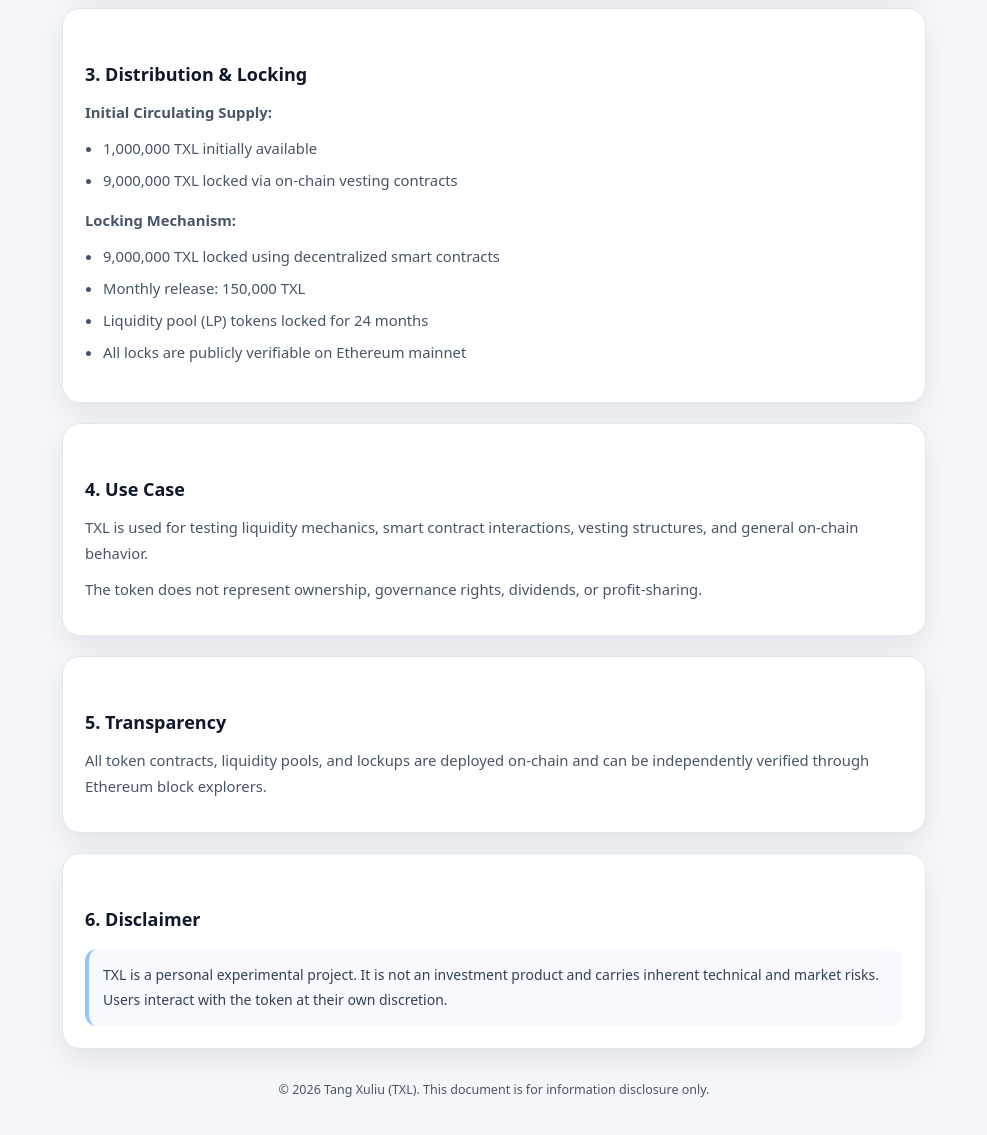
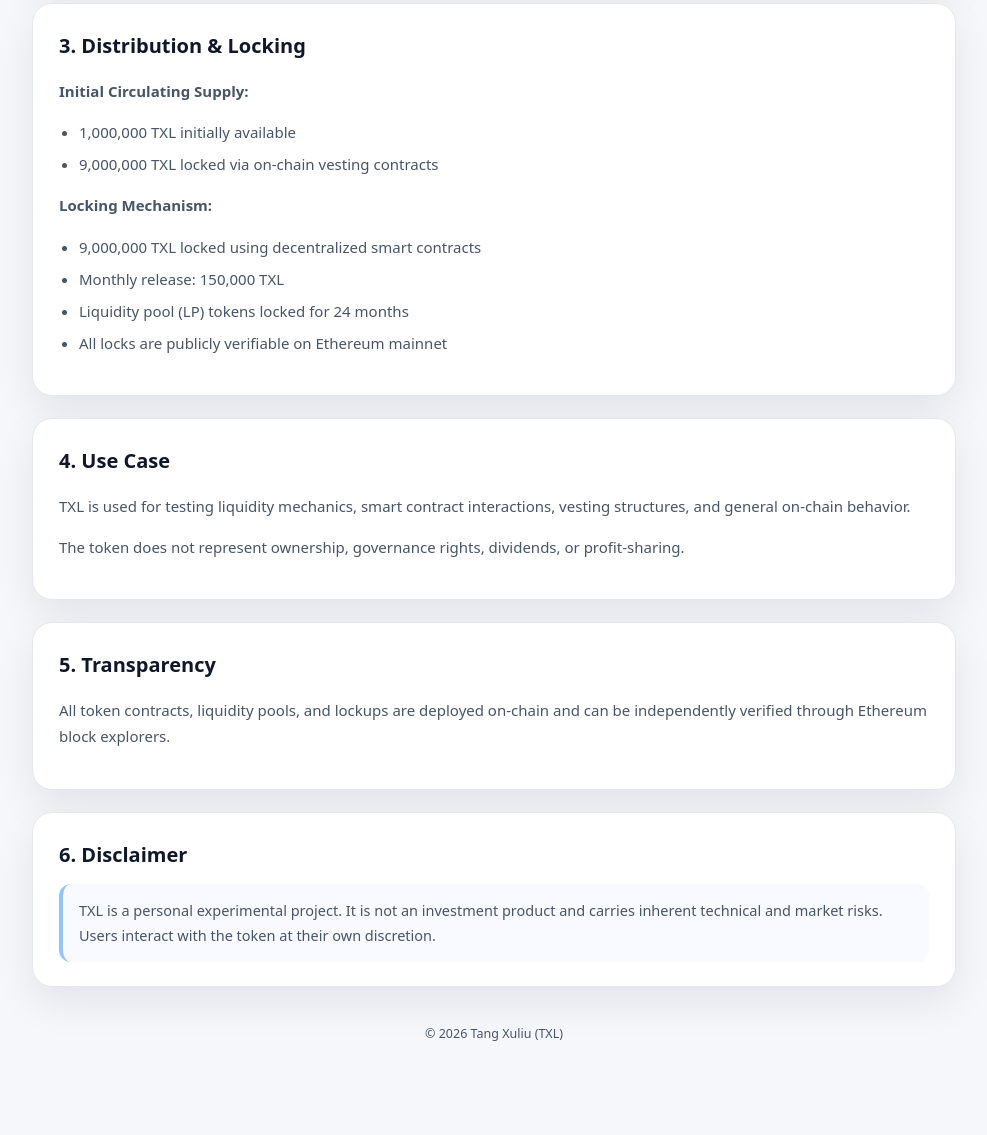
Before and after one commit to tangxuliu1-create/txl-token, a plain HTML site: page litepaper.html in a window 1280 px wide. Shown: the part 707-1842 px from the top of the page, without its empty margins (146-1133 px from the left). After the commit the page ends 1816 px from the top, so only its background shows below. Drawn offline with Linux system fonts and the light colour scheme.

Commit message:
Update litepaper.html

```diff
--- a/litepaper.html
+++ b/litepaper.html
@@ -5,115 +5,101 @@
   <title>TXL Litepaper – Tang Xuliu (TXL)</title>
   <meta name="viewport" content="width=device-width, initial-scale=1.0" />
 
+  <!-- ✅ 与 txl首页.html 完全一致的 UI 风格 -->
   <style>
-    :root{
-      --bg:#F6F7FB;
-      --card:#FFFFFF;
-      --text:#0F172A;
-      --muted:#475569;
-      --line:#E2E8F0;
-      --primary:#2563EB;
-      --radius:18px;
-      --shadow:0 12px 30px rgba(2,6,23,.08);
+    :root {
+      --bg: #F6F7FB;
+      --card: #FFFFFF;
+      --text: #0F172A;
+      --muted: #475569;
+      --line: #E2E8F0;
+      --primary: #2563EB;
+      --radius: 20px;
+      --shadow: 0 16px 40px rgba(2,6,23,.08);
       --sans: system-ui, -apple-system, BlinkMacSystemFont, "Segoe UI", Roboto, Helvetica, Arial;
-      --mono: ui-monospace, SFMono-Regular, Menlo, Monaco, Consolas, monospace;
     }
 
-    *{box-sizing:border-box}
+    * { box-sizing: border-box }
 
-    body{
-      margin:0;
-      font-family:var(--sans);
-      background:var(--bg);
-      color:var(--text);
-      line-height:1.75;
+    body {
+      margin: 0;
+      font-family: var(--sans);
+      background: var(--bg);
+      color: var(--text);
+      line-height: 1.75;
     }
 
-    a{
-      color:var(--primary);
-      text-decoration:none;
-      word-break:break-all;
+    a {
+      color: var(--primary);
+      text-decoration: none;
+      word-break: break-all;
     }
 
-    a:hover{text-decoration:underline}
+    a:hover { text-decoration: underline }
 
-    .container{
-      max-width:900px;
-      margin:0 auto;
-      padding:28px 18px 60px;
+    .container {
+      max-width: 960px;
+      margin: 0 auto;
+      padding: 32px 18px 64px;
     }
 
-    header{
-      margin-bottom:26px;
+    header {
+      margin-bottom: 28px;
     }
 
-    h1{
-      font-size:36px;
-      margin:0 0 10px;
-      letter-spacing:-.4px;
+    h1 {
+      font-size: 36px;
+      margin: 0 0 6px;
+      letter-spacing: -0.4px;
     }
 
-    h2{
-      font-size:18px;
-      margin:28px 0 10px;
+    h2 {
+      font-size: 20px;
+      margin: 0 0 12px;
     }
 
-    h3{
-      font-size:15.5px;
-      margin:20px 0 8px;
+    p, li {
+      font-size: 15px;
+      color: var(--muted);
     }
 
-    p{
-      font-size:14.8px;
-      color:var(--muted);
-      margin:10px 0;
+    ul {
+      padding-left: 20px;
+      margin: 8px 0 14px;
     }
 
-    ul{
-      padding-left:18px;
-      margin:8px 0 14px;
-      color:var(--muted);
-      font-size:14.8px;
+    li { margin: 6px 0 }
+
+    .card {
+      background: var(--card);
+      border: 1px solid var(--line);
+      border-radius: var(--radius);
+      box-shadow: var(--shadow);
+      padding: 24px 26px;
+      margin-bottom: 22px;
     }
 
-    li{margin:6px 0}
-
-    .card{
-      background:var(--card);
-      border:1px solid var(--line);
-      border-radius:var(--radius);
-      box-shadow:var(--shadow);
-      padding:22px;
-      margin-bottom:20px;
+    .notice {
+      background: #F8FAFF;
+      border-left: 4px solid #93C5FD;
+      border-radius: 12px;
+      padding: 14px 16px;
+      color: var(--muted);
+      font-size: 14.5px;
     }
 
-    .mono{
-      font-family:var(--mono);
-      font-size:13.5px;
-      color:#334155;
+    footer {
+      text-align: center;
+      margin-top: 36px;
+      font-size: 12.5px;
+      color: var(--muted);
     }
 
-    .notice{
-      margin-top:14px;
-      padding:14px;
-      background:#F8FAFF;
-      border-left:4px solid #93C5FD;
-      border-radius:12px;
-      font-size:14px;
-      color:#334155;
-    }
-
-    footer{
-      text-align:center;
-      margin-top:30px;
-      font-size:12.5px;
-      color:var(--muted);
-    }
-
-    @media (max-width:600px){
-      h1{font-size:28px}
-      h2{font-size:17px}
-      .container{padding:22px 14px 50px}
+    @media (max-width: 640px) {
+      h1 { font-size: 28px }
+      h2 { font-size: 18px }
+      .container { padding: 24px 14px 56px }
+      .card { padding: 20px }
     }
   </style>
 </head>
@@ -125,6 +111,8 @@
       <h1>TXL Litepaper</h1>
       <p>Tang Xuliu (TXL)</p>
     </header>
+
+    <!-- ⚠️ 以下内容：逐字不改，只换容器 -->
 
     <div class="card">
       <h2>1. Introduction</h2>
@@ -197,13 +185,9 @@
     </div>
 
     <footer>
-      © <span id="y"></span> Tang Xuliu (TXL). This document is for information disclosure only.
+      © 2026 Tang Xuliu (TXL)
     </footer>
 
   </div>
-
-  <script>
-    document.getElementById("y").textContent = new Date().getFullYear();
-  </script>
 </body>
 </html>
```
